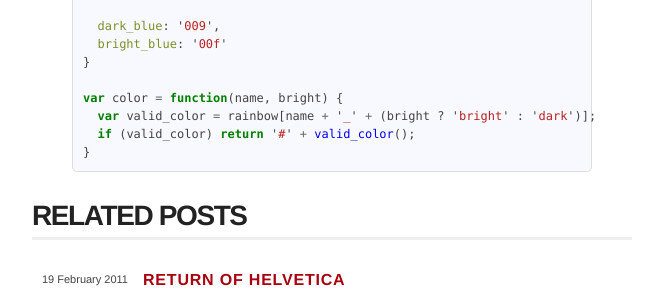
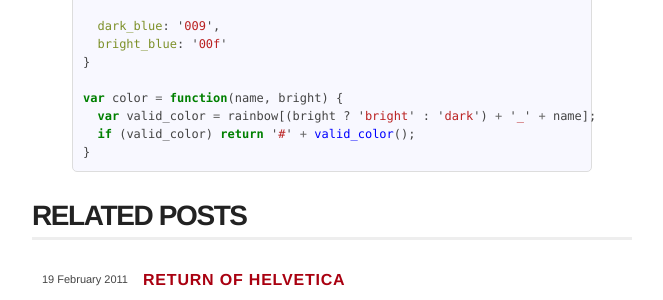
Before and after one commit to muthhus/jcf.github.com, a Jekyll site: the page built from _posts/2011-02-20-how-to-send-in-javascript.markdown, in a window 1280 px wide. Shown: the part 693-993 px from the top of the page, without its empty margins (308-971 px from the left). Built offline with Jekyll 4.4.1, drawn with Linux system fonts in a browser that asks for light colours; Markdown is read by kramdown in place of the engine named in the settings.

```diff
--- a/_posts/2011-02-20-how-to-send-in-javascript.markdown
+++ b/_posts/2011-02-20-how-to-send-in-javascript.markdown
@@ -38,7 +38,7 @@ var rainbow = {
 }
 
 var color = function(name, bright) {
-  var valid_color = rainbow[name + '_' + (bright ? 'bright' : 'dark')];
+  var valid_color = rainbow[(bright ? 'bright' : 'dark') + '_' + name];
   if (valid_color) return '#' + valid_color();
 }
 {% endhighlight %}
```
